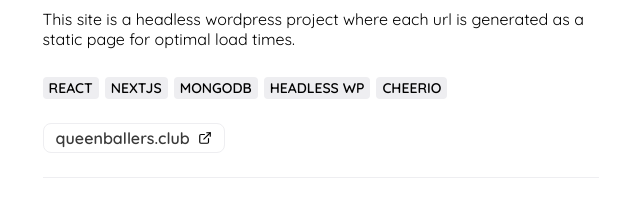
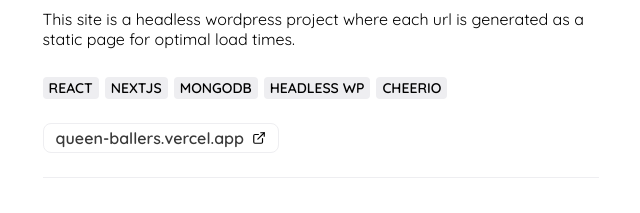
Before and after one commit to dbudimir/budimir.dev, a Next.js app: page / in a window 1280 px wide. Shown: the part 1420-1633 px from the top of the page, without its empty margins (319-959 px from the left). Built offline with nearby package versions, Linux system fonts and the light colour scheme.

Commit message:
Update link

```diff
--- a/data/projects.js
+++ b/data/projects.js
@@ -23,7 +23,7 @@ export const projects = [
       ],
       tags: ['react', 'nextjs', 'mongodb', 'headless wp', 'cheerio'],
       links: [
-         { linkText: 'queenballers.club', url: 'https://queenballers.club/' },
+         { linkText: 'queen-ballers.vercel.app', url: 'https://queen-ballers.vercel.app/' },
          // { linkText: 'open repo', url: 'https://github.com/dbudimir/queen-ballers' },
       ],
    },
```
